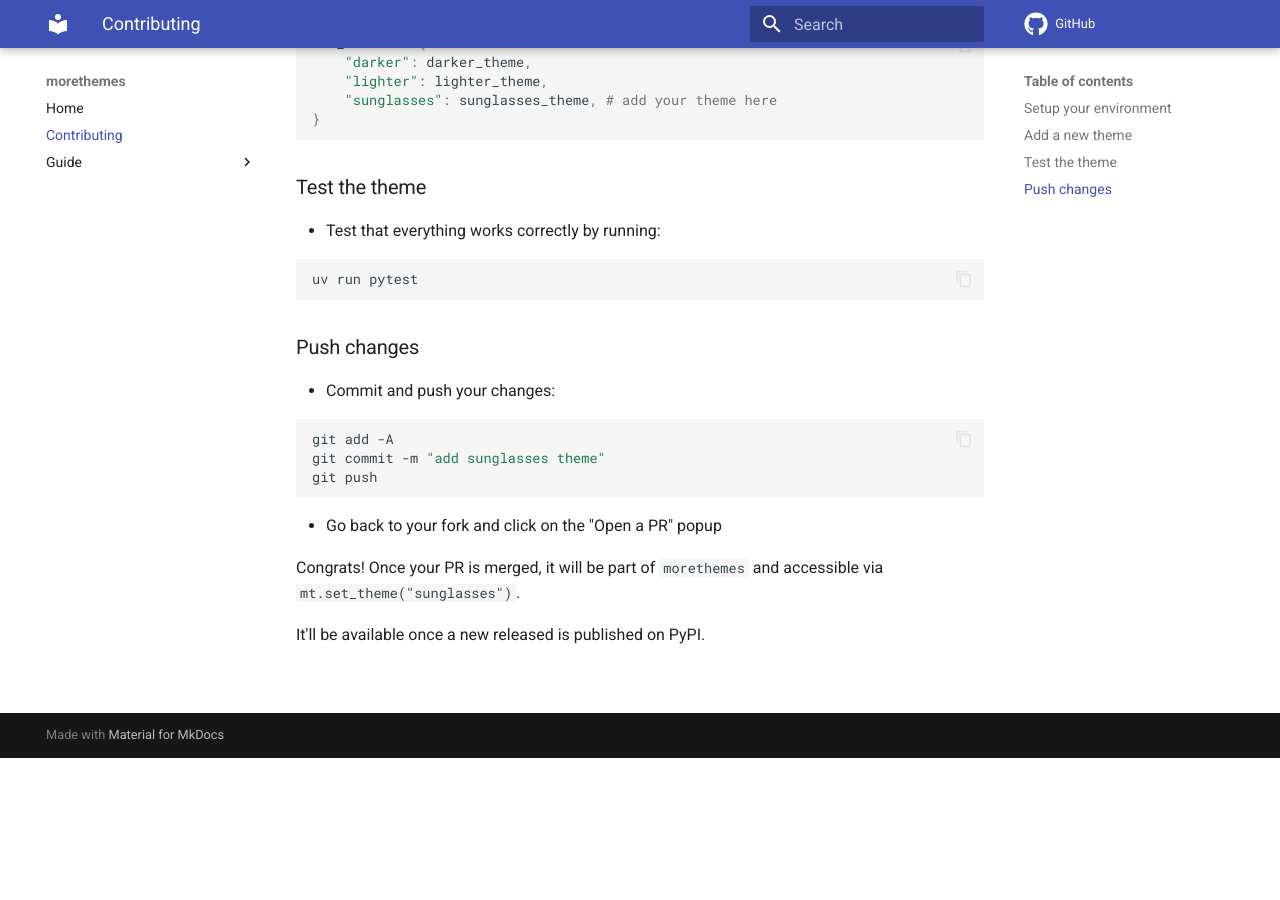
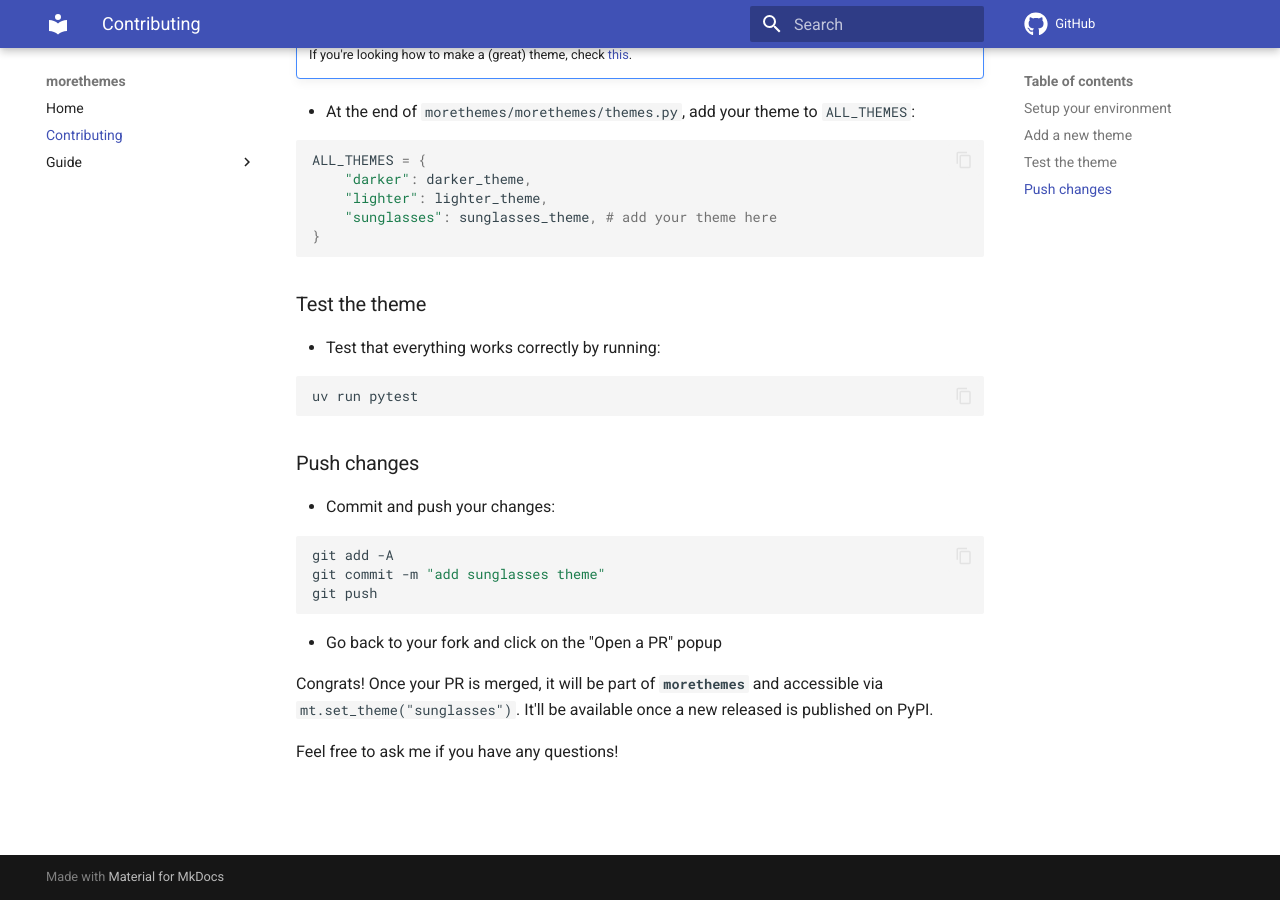
Before and after one commit to y-sunflower/morethemes, an MkDocs documentation site: the page built from docs/contributing.md, in a window 1280 px wide and 900 px high, scrolled down 1213 px. Built offline with MkDocs 1.6.1 and Material for MkDocs 9.7.7, drawn with Linux system fonts in a browser that asks for light colours; comment, search, counter and statistics services are not loaded; before the commit the page ends 1971 px from its top, so only the background shows below that; some of the changed text lies outside the part shown.

Commit message:
better doc

````diff
--- a/docs/contributing.md
+++ b/docs/contributing.md
@@ -1,4 +1,4 @@
-This document focuses on adding themes to `morethemes`, but other kind of contributions are possible. Feel free to [open an issue](https://github.com/JosephBARBIERDARNAL/morethemes/issues) to discuss it.
+This document focuses on adding themes to **`morethemes`**, but other kind of contributions are possible. Feel free to [open an issue](https://github.com/JosephBARBIERDARNAL/morethemes/issues) to discuss it.
 
 In this tutorial, I'll assume your theme is named `sunglasses`, as for the example. Remember to change it with the actual name of your theme.
 
@@ -25,6 +25,13 @@
 uv init
 uv pip install -e .
 uv sync --all-extras --dev
+uv run pre-commit install
+```
+
+- Check that everything works:
+
+```bash
+uv run pytest
 ```
 
 ### Add a new theme
@@ -77,8 +84,8 @@
 
 - Go back to your fork and click on the "Open a PR" popup
 
-Congrats! Once your PR is merged, it will be part of `morethemes` and accessible via `mt.set_theme("sunglasses")`.
+Congrats! Once your PR is merged, it will be part of **`morethemes`** and accessible via `mt.set_theme("sunglasses")`. It'll be available once a new released is published on PyPI.
 
-It'll be available once a new released is published on PyPI.
+Feel free to ask me if you have any questions!
 
-<br>
+<br><br>
--- a/docs/scripts/make.py
+++ b/docs/scripts/make.py
@@ -60,7 +60,7 @@
 
 # `morethemes`: more themes for matplotlib
 
-`morethemes` provides themes for [matplotlib](https://matplotlib.org/). More themes, better plots, one line of code.
+**`morethemes`** provides themes for [matplotlib](https://matplotlib.org/). More themes, better plots, one line of code.
 
 {link_to_doc}
 
@@ -74,7 +74,7 @@
 
 ## Themes
 
-`morethemes` offers {len(mt.ALL_THEMES)} themes at the moment:
+**`morethemes`** offers {len(mt.ALL_THEMES)} themes at the moment:
     """
     return content
 
@@ -90,7 +90,7 @@
 pip install morethemes
 ```
 
-Don't want to add `morethemes` as a dependency? You can use the `mt.get_rcparams(...)` function to retrieve the rcParams for a given theme. Use it once to obtain the rcParams, then apply them using `plt.rcParams.update(mt.get_rcparams("theme_name"))`. You can also browse the [source code](https://github.com/JosephBARBIERDARNAL/morethemes/blob/main/morethemes/themes.py) to access the rcParams directly.
+Don't want to add **`morethemes`** as a dependency? You can use the `mt.get_rcparams(...)` function to retrieve the rcParams for a given theme. Use it once to obtain the rcParams, then apply them using `plt.rcParams.update(mt.get_rcparams("theme_name"))`. You can also browse the [source code](https://github.com/JosephBARBIERDARNAL/morethemes/blob/main/morethemes/themes.py) to access the rcParams directly.
 
     """
     return content
````
Also changed, not shown: README.md (+4 -19 lines), docs/guide/create-your-theme.md (+5 -5 lines), docs/guide/custom-a-theme.md (+8 -4 lines), docs/guide/quick-start.md (+2 -2 lines), docs/index.md (+4 -21 lines).
